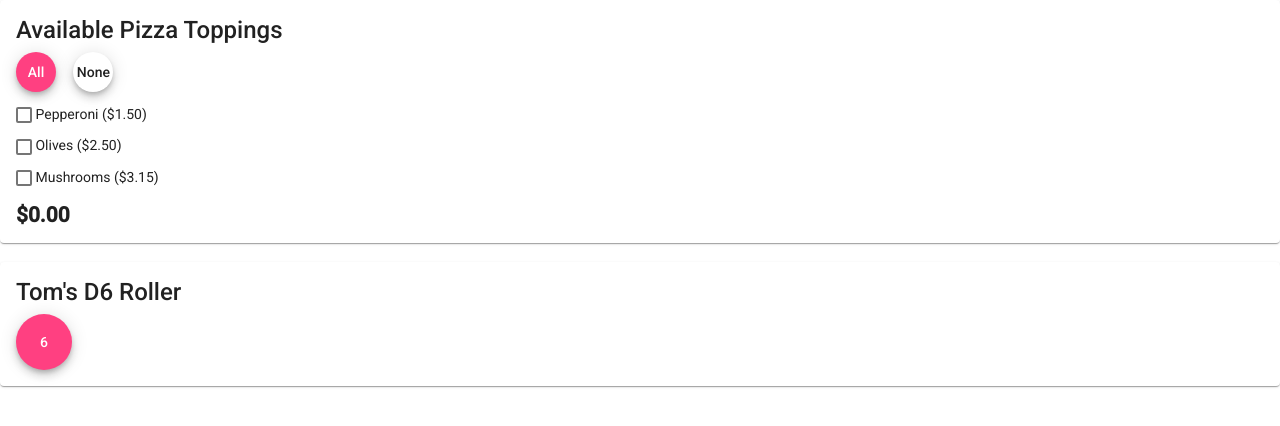
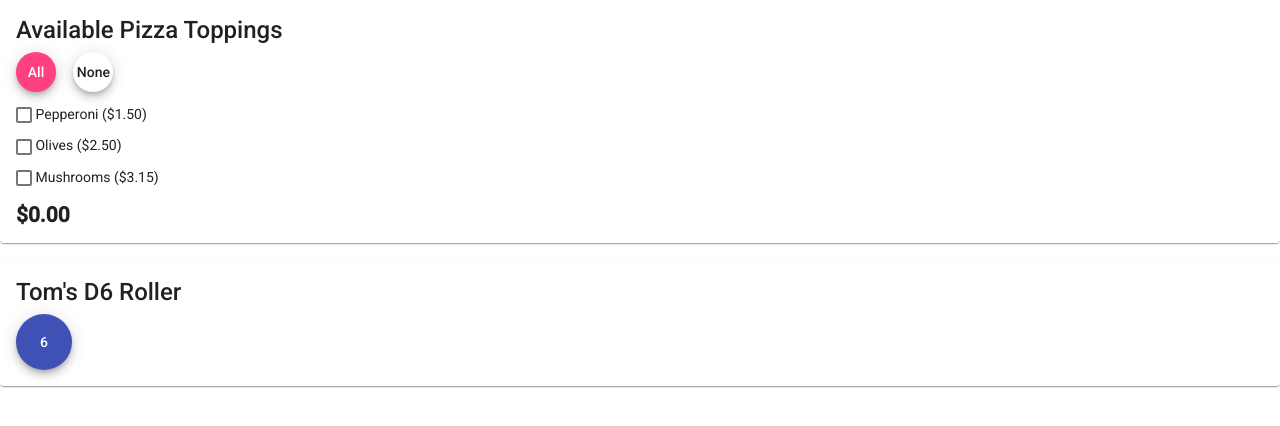
Before and after one commit to 2021-spring-jsf-tuth/components, an Angular app: page / in a window 1280 px wide. Shown: the top 426 px of the page. Built offline with nearby package versions, Linux system fonts and the light colour scheme.

Commit message:
Revert "Pink ! ! !"
This reverts commit f8c74d13201e8b1b1380604f8943231f9a943a1c.

```diff
--- a/src/app/tjs-roll-d6/tjs-roll-d6.component.html
+++ b/src/app/tjs-roll-d6/tjs-roll-d6.component.html
@@ -5,7 +5,7 @@
     <mat-card-content>
         <button
             mat-fab
-            color="accent"
+            color="primary"
             (click)="roll()"
         >
             {{ value }}
```
